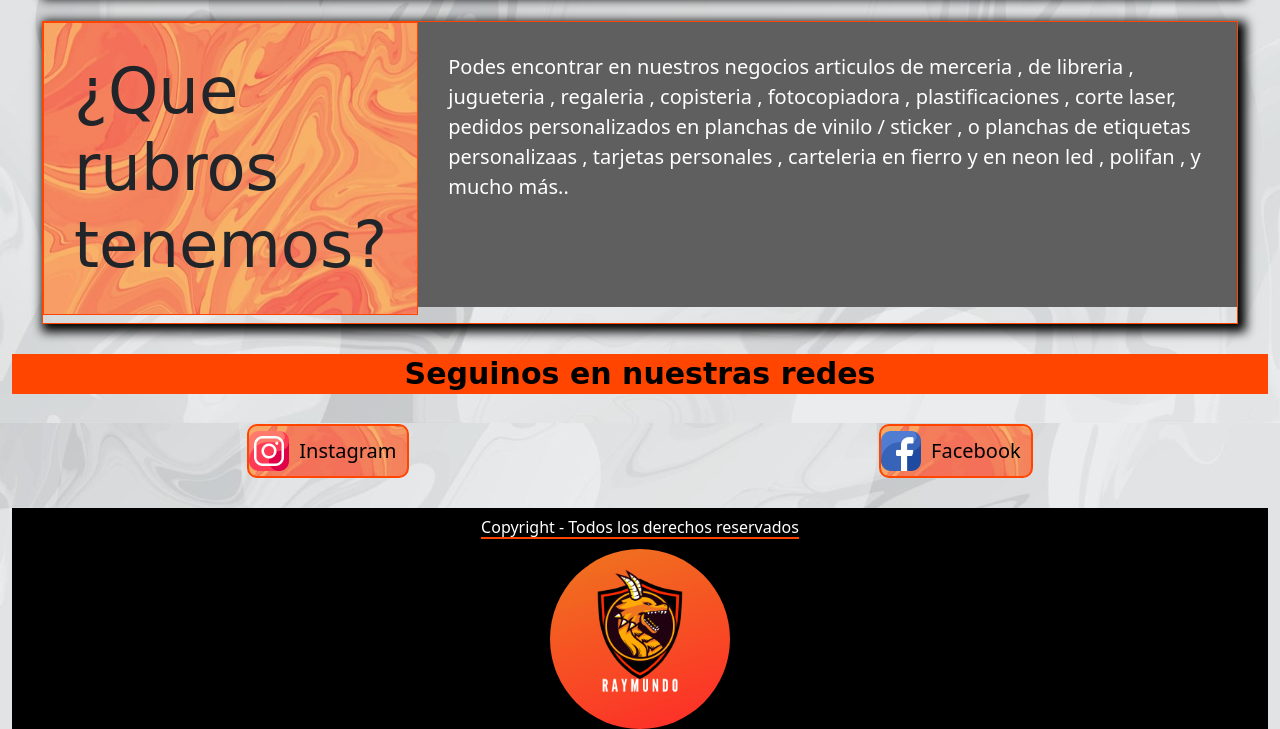
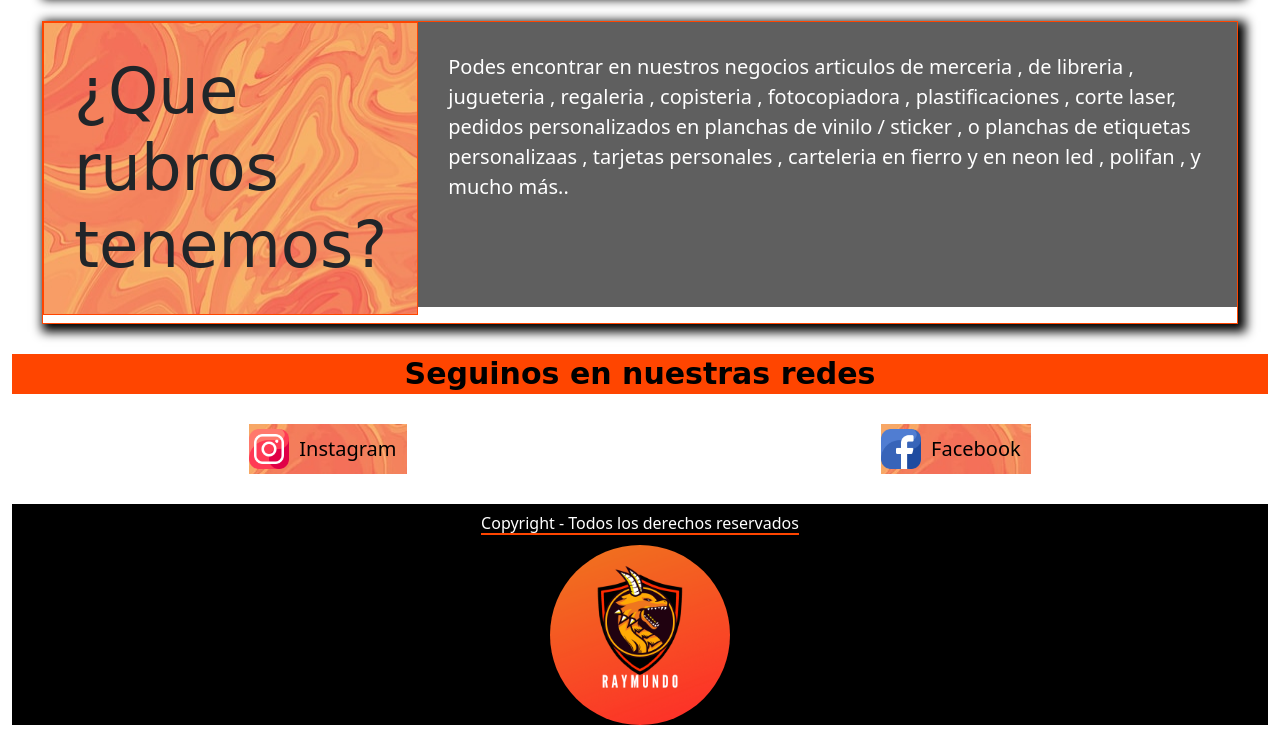
Before and after one commit to nightelf1980/full-shop, a plain HTML site: page assets/paginas/nosotros.html in a window 1280 px wide. Shown: the part 1113-1842 px from the top of the page. Drawn offline with nearby package versions, Linux system fonts and the light colour scheme; files whose address does not match are found by name; a web font is replaced by a local one.

Commit message:
corrige ruta styles

```diff
--- a/assets/paginas/nosotros.html
+++ b/assets/paginas/nosotros.html
@@ -6,7 +6,7 @@
     <meta name="viewport" content="width=device-width, initial-scale=1.0">
     <title>Raymundo</title>
     <link href="https://cdn.jsdelivr.net/npm/bootstrap@5.1.3/dist/css/bootstrap.min.css" rel="stylesheet" integrity="sha384-1BmE4kWBq78iYhFldvKuhfTAU6auU8tT94WrHftjDbrCEXSU1oBoqyl2QvZ6jIW3" crossorigin="anonymous">
-    <link rel="stylesheet" href="../css/styles.css">
+    <link rel="stylesheet" href="../scss/styles.css">
     <link rel="icon" type="image/png" href="../imagenes/favicon-96x96.png">
     <link rel="preconnect" href="https://fonts.googleapis.com">
     <link rel="preconnect" href="https://fonts.gstatic.com" crossorigin>
--- a/assets/scss/_redes.scss
+++ b/assets/scss/_redes.scss
@@ -39,7 +39,6 @@
     .fb {
         display: inline-flex;
         background-image: url(./imagenes/fondo-naranja-textura-marmol-liquido-fondo-marmol_47435-407.jpg);
-        border: 2px solid orangered; border-radius: 10px;
     }
     .insta {
         @extend .fb;
--- a/assets/scss/styles.scss
+++ b/assets/scss/styles.scss
@@ -1,11 +1,3 @@
-/*PAGINA ROMAN RIGALI - PROYECTO RAYMUNDO FULL SHOP*/
-
-
-body {
-    background-image: url(../imagenes/fondobody.png.jpg);
-    background-size: contain;
-}
-
 @import "navbar";
 @import "footer";
 @import "banner";
```
Also changed, not shown: assets/paginas/contactanos.html (+1 -1 lines), assets/paginas/productos.html (+1 -1 lines), assets/paginas/ubicacion.html (+1 -1 lines), index.html (+1 -1 lines), assets/scss/styles.css, 1 other file.
